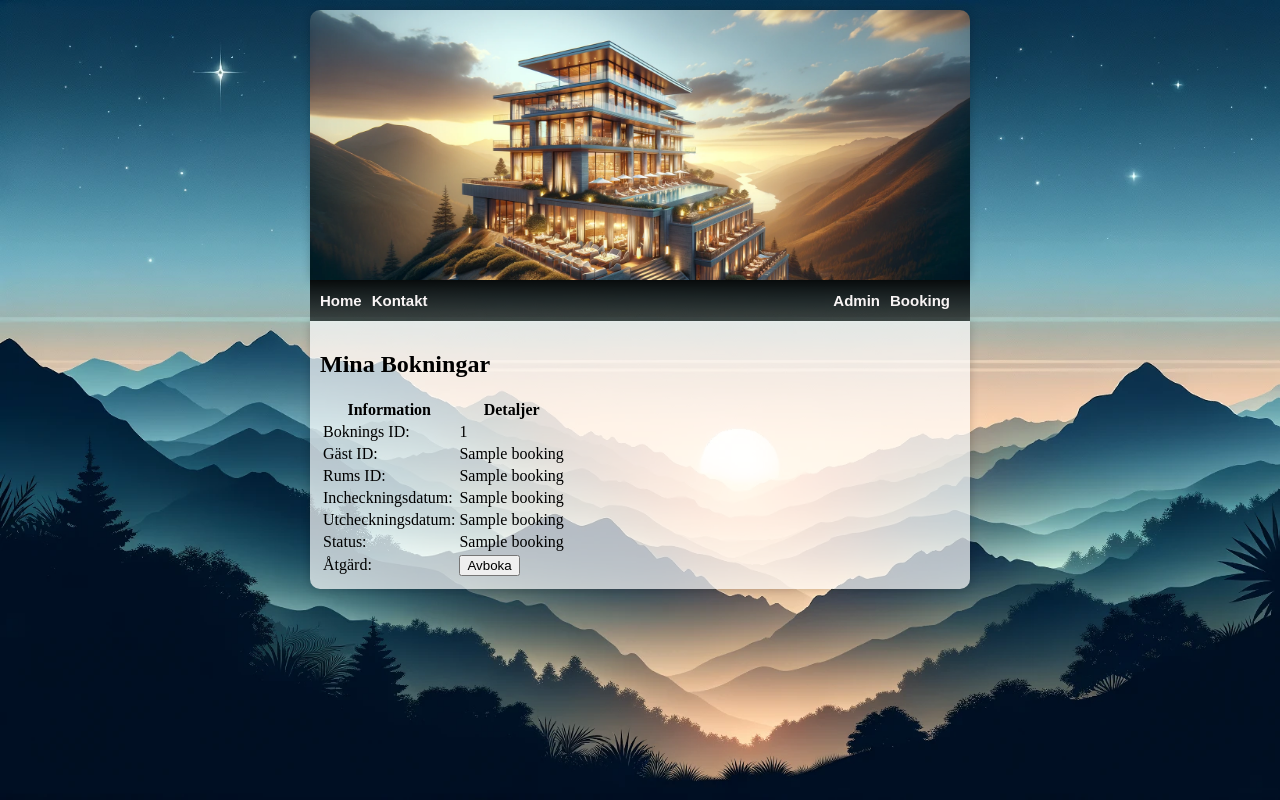
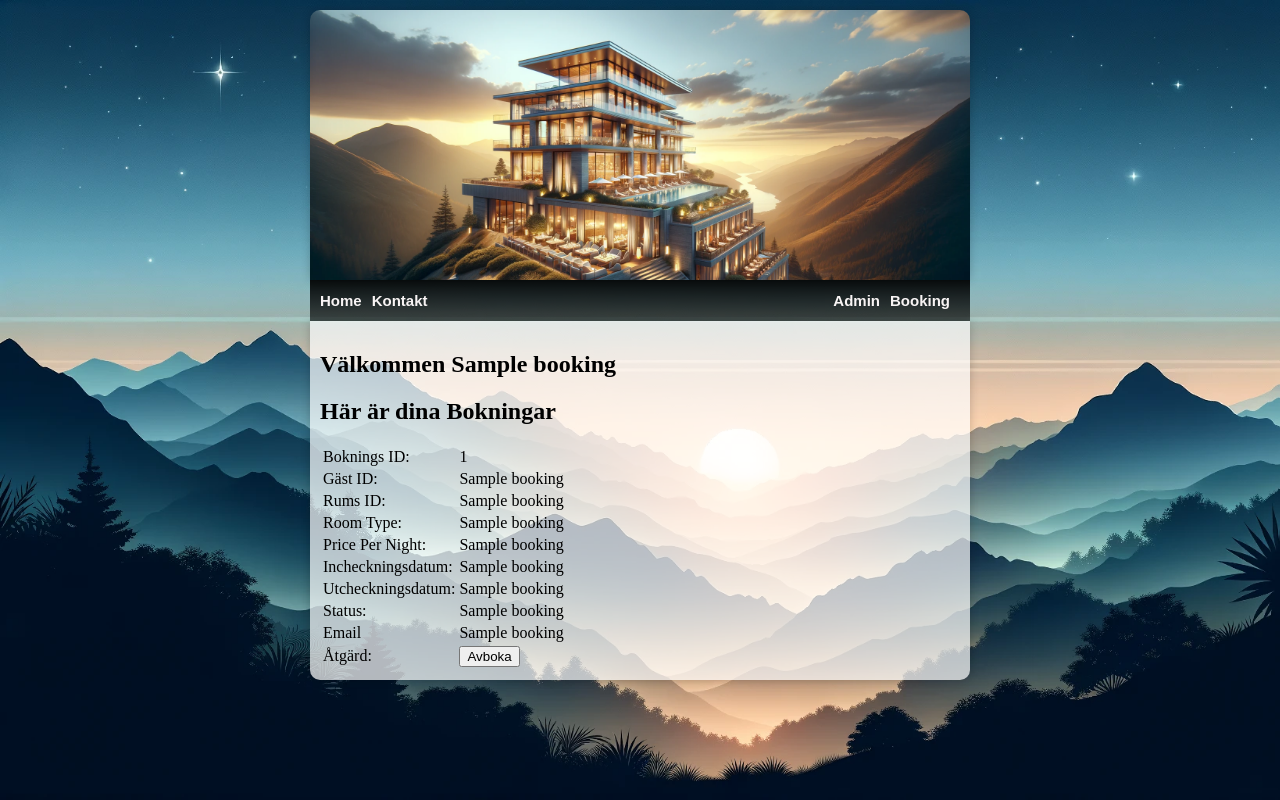
Before and after one commit to JoyJohansson/bokningsapplikation, a Flask app: page /guest/booking in a window 1280 px wide. Run offline with Flask 3, Linux system fonts and the light colour scheme; the visitor is signed in with stand-in values (Sample User, id 1); a database or web service that is not in the repository returns one stand-in record (values such as "Sample title"); some libraries are stand-ins or nearby versions.

Commit message:
fixade så att man ser mer information om sin bokning när gästen loggar in

```diff
--- a/app.py
+++ b/app.py
@@ -292,8 +292,15 @@ def guest_booking():
     if "booking_id" in session:
         booking_id = session["booking_id"]
 
-        # Hämta gästens bokningar från databasen baserat på gästens ID
-        query = "SELECT * FROM Booking WHERE booking_id = %s"
+        # Hämta gästens bokningar från databasen baserat på booking ID
+        query = """
+            SELECT Booking.*, Guest_Details.*, Room.*, RoomType.*
+            FROM Booking
+            JOIN Guest_Details ON Booking.guest_id = Guest_Details.guest_id
+            JOIN Room ON Booking.room_id = Room.Room_ID
+            JOIN RoomType ON Room.RoomType_ID = RoomType.RoomType_ID
+            WHERE Booking.booking_id = %s
+        """
         bookings = databas.execute_query_fetchall(query, (booking_id,), fetch_result=True)
 
         return render_template("guest_booking.html", bookings=bookings)
--- a/templates/guest_booking.html
+++ b/templates/guest_booking.html
@@ -2,14 +2,10 @@
 {% block title %}Gäst Dashboard{% endblock %}
 {% block content %}
 <div class="info-container">
-    <h2>Mina Bokningar</h2>
+    <h2>Välkommen {{ bookings[0][7] }}</h2>
+    <h2> Här är dina Bokningar</h2>
     <table>
-        <thead>
-            <tr>
-                <th>Information</th>
-                <th>Detaljer</th>
-            </tr>
-        </thead>
+
         <tbody>
             {% for booking in bookings %}
                 <tr>
@@ -25,6 +21,14 @@
                     <td>{{ booking[2] }}</td>
                 </tr>
                 <tr>
+                    <td>Room Type:</td>
+                    <td>{{booking[15]}}</td>
+                </tr>
+                <tr>
+                    <td>Price Per Night:</td>
+                    <td>{{booking[13]}}</td>
+                </tr>
+                <tr>
                     <td>Incheckningsdatum:</td>
                     <td>{{ booking[3] }}</td>
                 </tr>
@@ -37,6 +41,10 @@
                     <td>{{ booking[5] }}</td>
                 </tr>
                 <tr>
+                    <td>Email</td>
+                    <td>{{booking[9]}}</td>
+                </tr>
+                <tr>
                     <td>Åtgärd:</td>
                     <td><button class="avboka">Avboka</button></td>
                 </tr>
```
